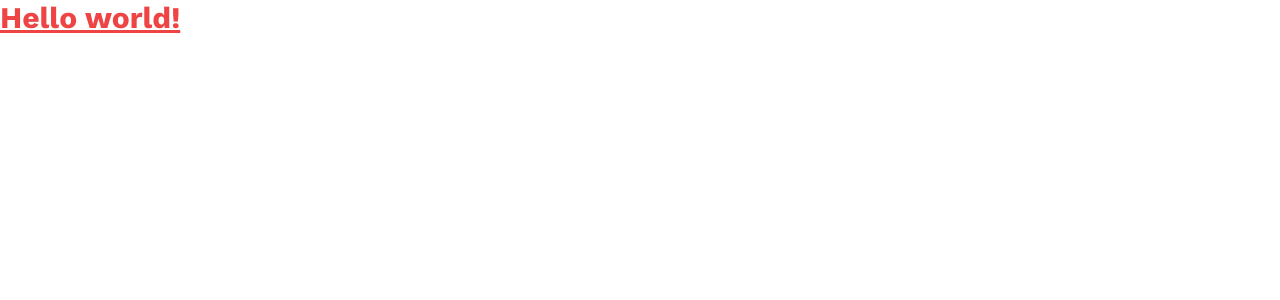
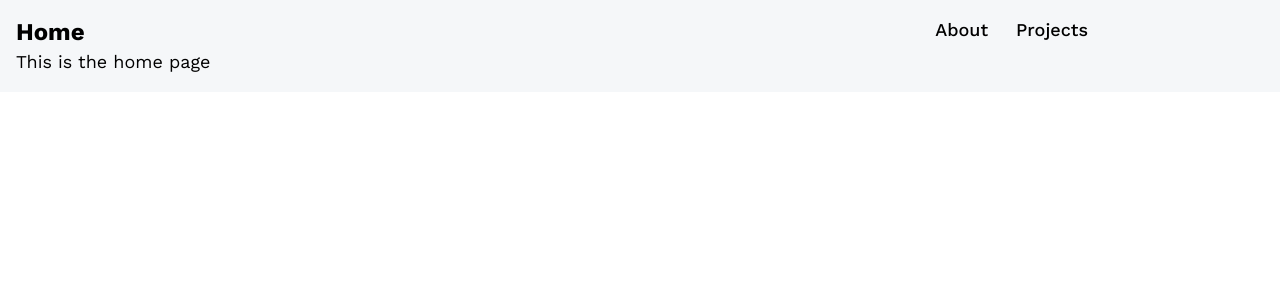
Before and after one commit to PratikPaudel/personal-website, a React (Vite) app: page / in a window 1280 px wide. Shown: the top 300 px of the page. Built offline with nearby package versions, Linux system fonts and the light colour scheme.

Commit message:
init codes

```diff
--- a/src/App.jsx
+++ b/src/App.jsx
@@ -1,9 +1,20 @@
-import React from 'react';
+import {Route, BrowserRouter as Router, Routes} from "react-router-dom";
+import Navbar from "./components/Navbar";
+import {Home, About, Contact, Projects} from "./pages";
+
 const App = () => {
  return (
-     <h1 className="text-3xl font-bold underline text-red-500">
-      Hello world!
-     </h1>
+     <main className="bg-slate-300/20">
+         <Router>
+             <Navbar />
+             <Routes>
+                 <Route path="/" element={<Home />} />
+                 <Route path="/about" element={<About />} />
+                 <Route path="/projects" element={<Projects />} />
+                 <Route path="/contact" element={<Contact />} />
+             </Routes>
+         </Router>
+     </main>
  )
 }
 export default App;
--- /dev/null
+++ b/src/pages/index.js
@@ -0,0 +1,6 @@
+import Home from "./Home";
+import About from "./About";
+import Contact from "./Contact";
+import Projects from "./Projects";
+
+export { Home, About, Contact, Projects };
```
